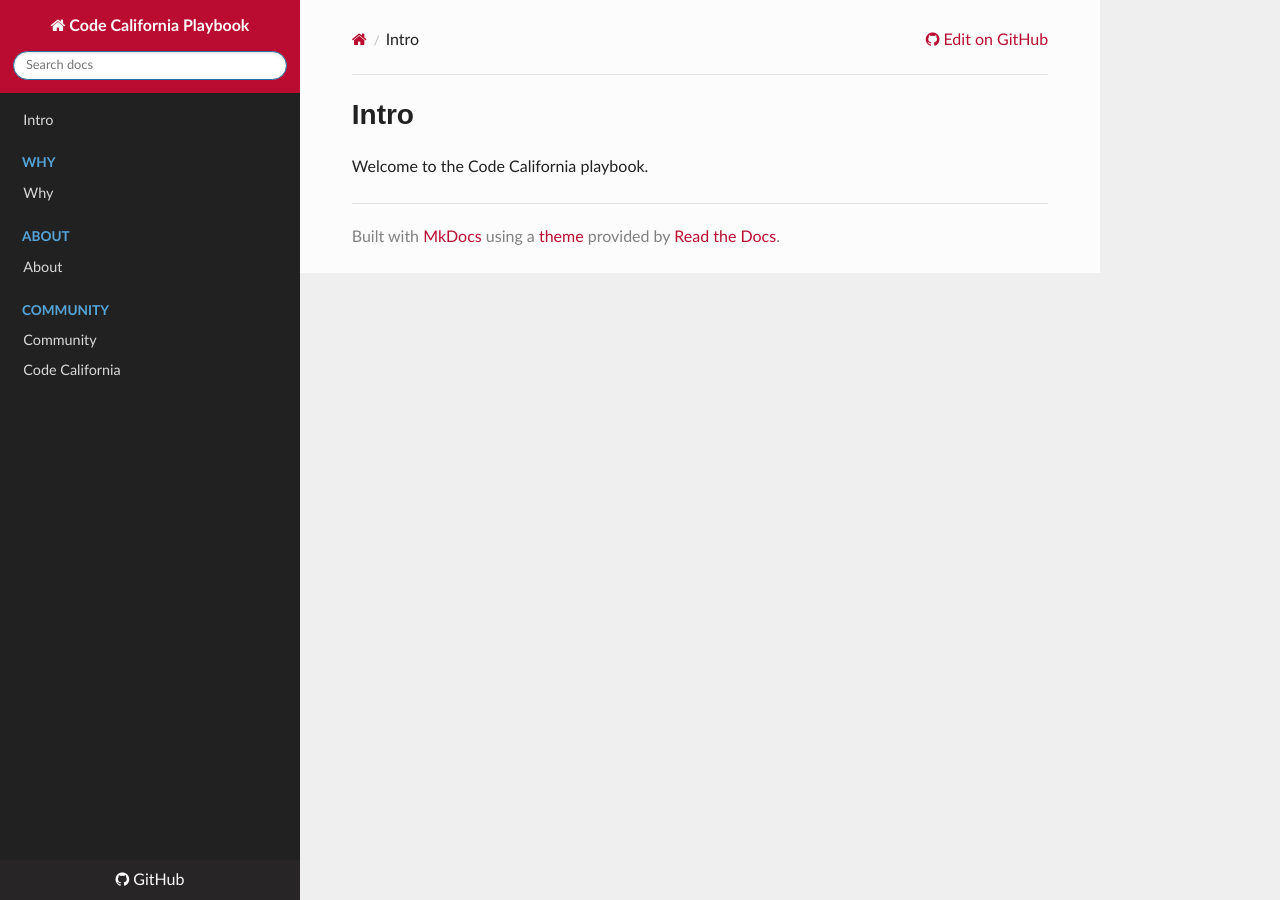
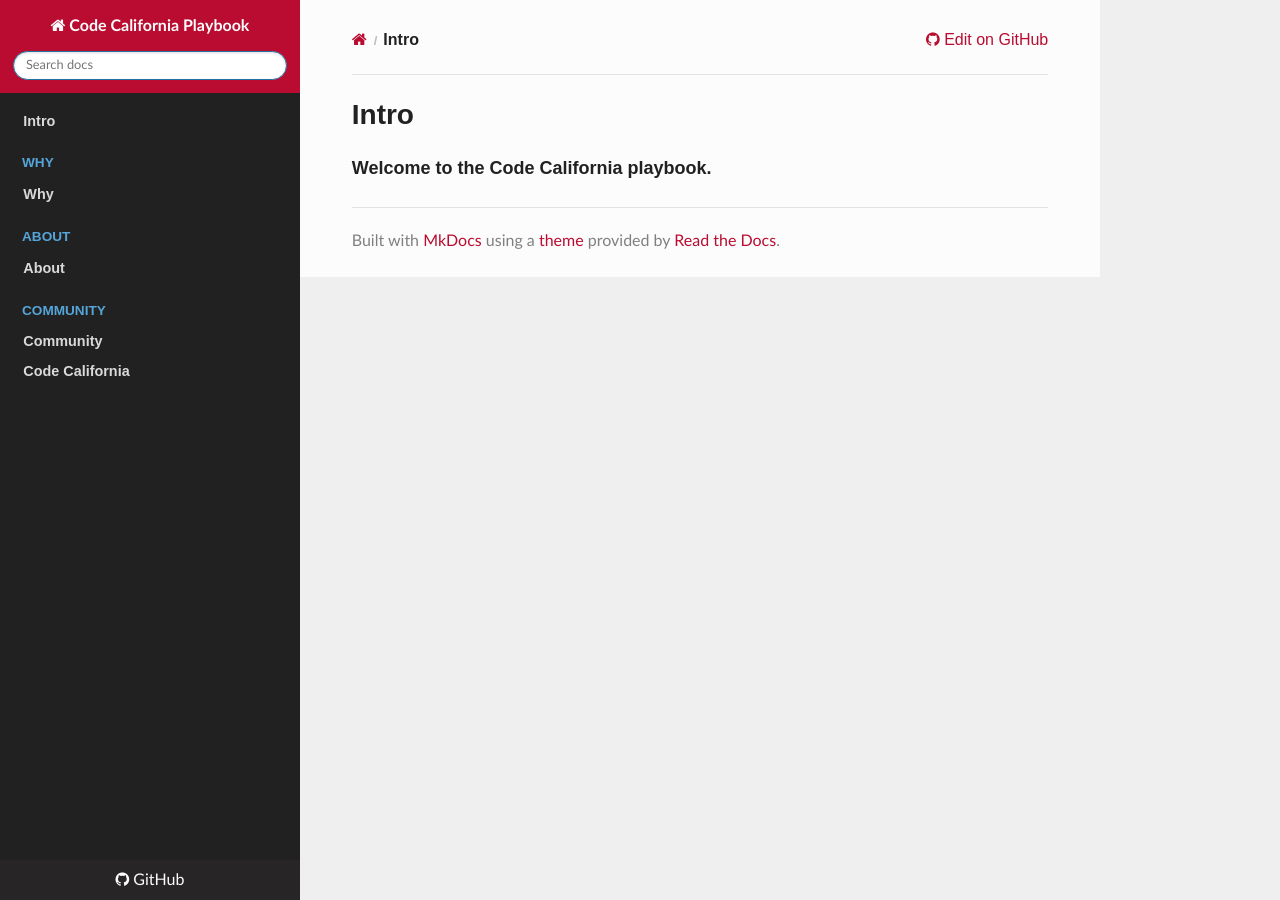
Before and after one commit to CA-CODE-Works/playbook, an MkDocs documentation site: the page built from docs/README.md, in a window 1280 px wide. Built offline with MkDocs 1.6.1, drawn with Linux system fonts in a browser that asks for light colours; nearby versions of some CDN libraries.

Commit message:
Update extra.css

```diff
--- a/docs/css/extra.css
+++ b/docs/css/extra.css
@@ -1,4 +1,4 @@
-h1, h2, h3, h4, h5, h6 {
+h1, h2, h3, h4, h5, h6, p, li, blockquote {
   font-family: 'Source Sans Pro', sans-serif;
   font-weight: 900;
 }
@@ -18,3 +18,8 @@ h1, h2, h3, h4, h5, h6 {
 .wy-side-nav-search>div.version {
   color: #f1f1f1;
 }
+p {
+    line-height: 26px;
+    margin: 0;
+    font-size: 18px;
+    margin-bottom: 26px;
```
